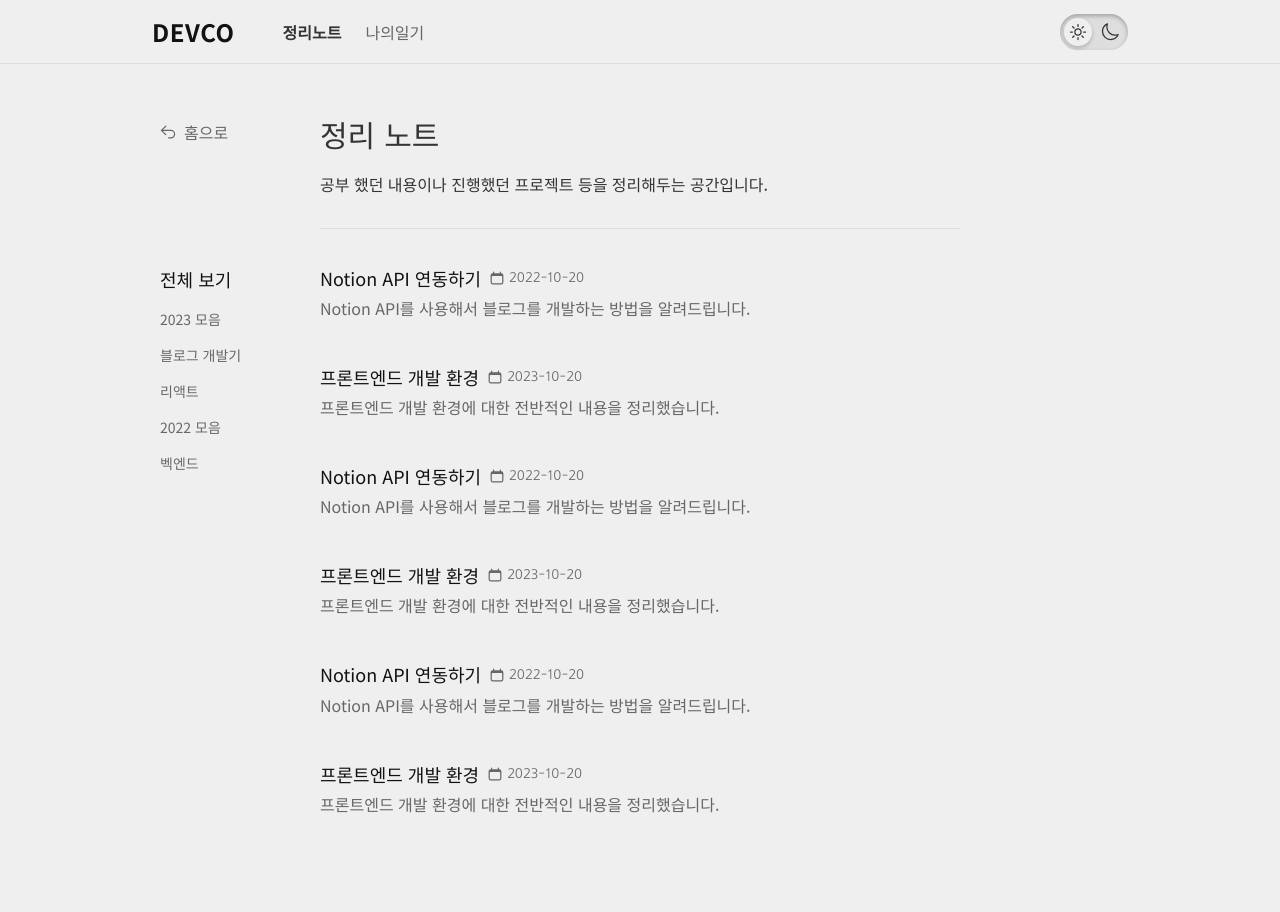
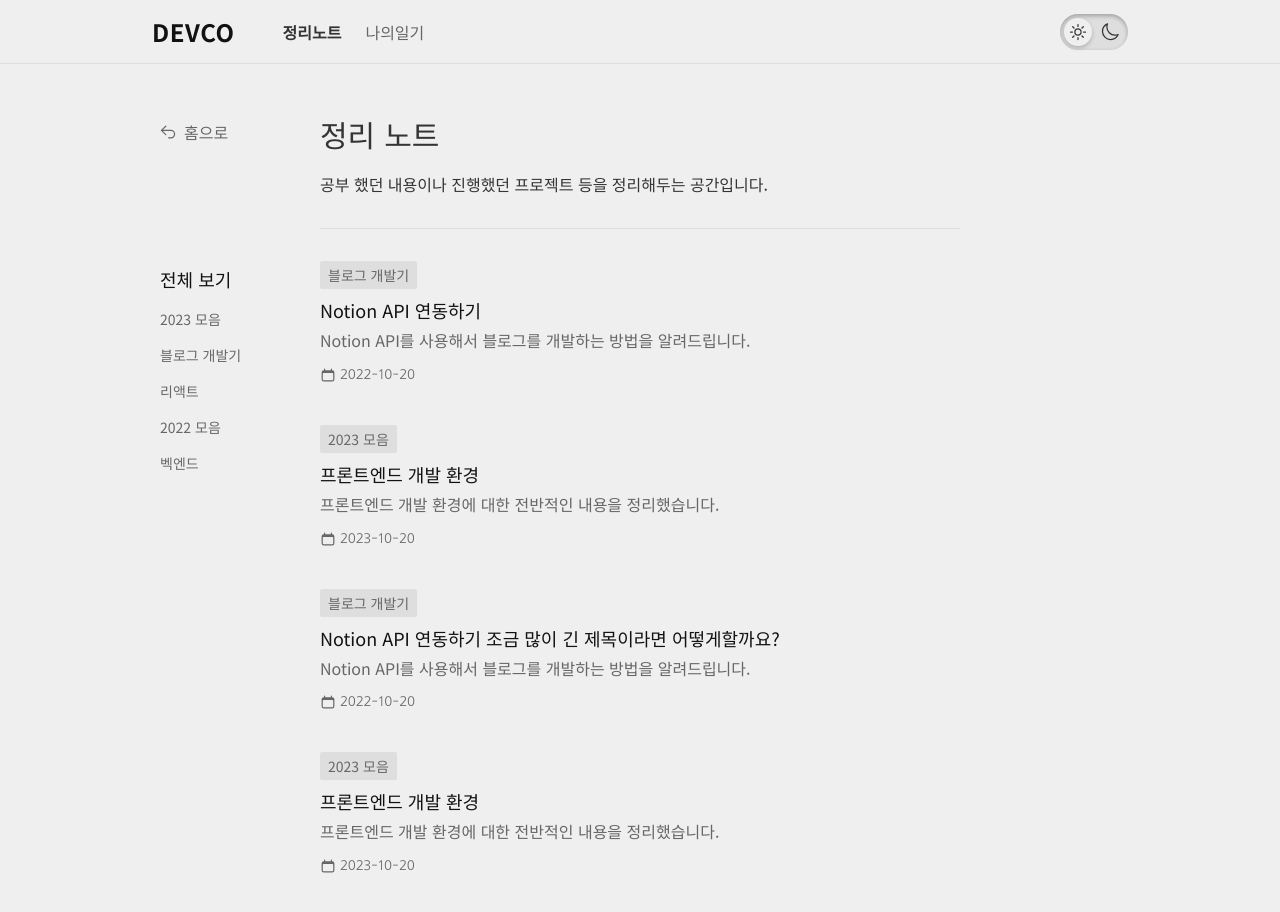
Before and after one commit to rygus9/blog, a Next.js app: page /note in a window 1280 px wide. Shown: the top 912 px of the page. Before the commit the page ends 872 px from the top, so only its background shows below. Built offline with nearby package versions, Linux system fonts and the light colour scheme.

Commit message:
feat: BlogListCard 적용

```diff
--- a/app/_common/mock.ts
+++ b/app/_common/mock.ts
@@ -1,53 +1,34 @@
 export const notes = [
+  {
+    categorySlug: "blog",
+    category: "블로그 개발기",
+    titleSlug: "notion-api",
+    title: "Notion API 연동하기",
+    intro: "Notion API를 사용해서 블로그를 개발하는 방법을 알려드립니다.",
+    createdAt: "2022-10-20",
+  },
   {
     categorySlug: "2023",
     category: "2023 모음",
-    titleSlug: "react-13",
-    title: "React 13 분석하기",
+    titleSlug: "frontend-build",
+    title: "프론트엔드 개발 환경",
+    intro: "프론트엔드 개발 환경에 대한 전반적인 내용을 정리했습니다.",
+    createdAt: "2023-10-20",
   },
   {
     categorySlug: "blog",
     category: "블로그 개발기",
     titleSlug: "notion-api",
-    title: "Notion API 연동하기",
+    title: "Notion API 연동하기 조금 많이 긴 제목이라면 어떻게할까요?",
+    intro: "Notion API를 사용해서 블로그를 개발하는 방법을 알려드립니다.",
+    createdAt: "2022-10-20",
   },
   {
-    categorySlug: "blog",
-    category: "블로그 개발기",
-    titleSlug: "blog-design-structure",
-    title: "디자인 구성, 블로그 구조 설계",
-  },
-  {
-    categorySlug: "blog",
-    category: "블로그 개발기",
-    titleSlug: "next-13-app",
-    title: "NextJS 13 app 디렉토리 도입하기",
+    categorySlug: "2023",
+    category: "2023 모음",
+    titleSlug: "frontend-build",
+    title: "프론트엔드 개발 환경",
+    intro: "프론트엔드 개발 환경에 대한 전반적인 내용을 정리했습니다.",
+    createdAt: "2023-10-20",
   },
 ];
-
-export const snippets = [
-  {
-    categorySlug: "js",
-    category: "JS",
-    titleSlug: "json",
-    title: "JSON 변환",
-  },
-  {
-    categorySlug: "js",
-    category: "JS",
-    titleSlug: "json",
-    title: "유용한 정규식 모음",
-  },
-  {
-    categorySlug: "css",
-    category: "CSS",
-    titleSlug: "safe-area",
-    title: "safe-area 대응",
-  },
-  {
-    categorySlug: "js",
-    category: "CSS",
-    titleSlug: "center-align",
-    title: "요소 중앙 정렬",
-  },
-];
--- a/app/note/_common/mock.ts
+++ b/app/note/_common/mock.ts
@@ -21,38 +21,34 @@ export const categorys = [
   },
 ];
 
-export const posts = [
+export const notes = [
   {
+    categorySlug: "blog",
+    category: "블로그 개발기",
     titleSlug: "notion-api",
     title: "Notion API 연동하기",
     intro: "Notion API를 사용해서 블로그를 개발하는 방법을 알려드립니다.",
     createdAt: "2022-10-20",
   },
   {
+    categorySlug: "2023",
+    category: "2023 모음",
     titleSlug: "frontend-build",
     title: "프론트엔드 개발 환경",
     intro: "프론트엔드 개발 환경에 대한 전반적인 내용을 정리했습니다.",
     createdAt: "2023-10-20",
   },
   {
+    categorySlug: "blog",
+    category: "블로그 개발기",
     titleSlug: "notion-api",
-    title: "Notion API 연동하기",
+    title: "Notion API 연동하기 조금 많이 긴 제목이라면 어떻게할까요?",
     intro: "Notion API를 사용해서 블로그를 개발하는 방법을 알려드립니다.",
     createdAt: "2022-10-20",
   },
   {
-    titleSlug: "frontend-build",
-    title: "프론트엔드 개발 환경",
-    intro: "프론트엔드 개발 환경에 대한 전반적인 내용을 정리했습니다.",
-    createdAt: "2023-10-20",
-  },
-  {
-    titleSlug: "notion-api",
-    title: "Notion API 연동하기",
-    intro: "Notion API를 사용해서 블로그를 개발하는 방법을 알려드립니다.",
-    createdAt: "2022-10-20",
-  },
-  {
+    categorySlug: "2023",
+    category: "2023 모음",
     titleSlug: "frontend-build",
     title: "프론트엔드 개발 환경",
     intro: "프론트엔드 개발 환경에 대한 전반적인 내용을 정리했습니다.",
--- a/app/note/page.tsx
+++ b/app/note/page.tsx
@@ -1,8 +1,9 @@
-import { ArrowUturnLeftIcon, CalendarIcon } from "@heroicons/react/20/solid";
+import { ArrowUturnLeftIcon } from "@heroicons/react/20/solid";
 import Link from "next/link";
 
+import { BlogListCard } from "../_common/components/BlogListCard";
 import { classNames } from "../_common/utils/classNames";
-import { categorys, posts } from "./_common/mock";
+import { categorys, notes } from "./_common/mock";
 
 interface SearchParams {
   category?: string;
@@ -75,19 +76,8 @@ const Page = ({
           </ul>
           <hr className="border-back-em my-8 lg:hidden" />
           <ul className="space-y-10">
-            {posts.map(({ title, titleSlug, intro, createdAt }) => (
-              <article>
-                <h3 className="text-lg text-txt-700">
-                  <Link href={`/note/${titleSlug}`} className="align-middle">
-                    {title}
-                  </Link>
-                  <span className="inline-flex ml-2 gap-1 items-center text-sm text-txt-300 align-middle">
-                    <CalendarIcon className="w-4 h-4" />
-                    <span className="font-arita">{createdAt}</span>
-                  </span>
-                </h3>
-                <p className="text-txt-300 mt-1">{intro}</p>
-              </article>
+            {notes.map((props) => (
+              <BlogListCard {...props} />
             ))}
           </ul>
         </section>
--- a/app/page.tsx
+++ b/app/page.tsx
@@ -2,6 +2,7 @@ import { ChevronRightIcon } from "@heroicons/react/24/outline";
 import Link from "next/link";
 import { PropsWithChildren } from "react";
 
+import { BlogListCard } from "./_common/components/BlogListCard";
 import { notes } from "./_common/mock";
 
 const Page = () => {
@@ -45,9 +46,9 @@ const Page = () => {
       <hr className="border-back-em my-8" />
       <section>
         <Category href="/note">정리 노트</Category>
-        <ul className="mt-2 flex flex-wrap items-start justify-between">
+        <ul className="space-y-8 mt-6 mb-4">
           {notes.map((props) => (
-            <ContentItem type="note" {...props} />
+            <BlogListCard {...props} />
           ))}
         </ul>
         <MoreLink href="/note" />
@@ -55,29 +56,6 @@ const Page = () => {
     </main>
   );
 };
-
-const ContentItem = ({
-  categorySlug,
-  category,
-  titleSlug,
-  title,
-  type,
-}: {
-  categorySlug: string;
-  category: string;
-  titleSlug: string;
-  title: string;
-  type: "note" | "snippet";
-}) => (
-  <li className="w-[48%] py-4 space-y-2">
-    <p className="w-fit py-1 px-2 rounded-sm bg-back-em text-txt-300 text-sm cursor-pointer">
-      <Link href={`/${type}?category=${categorySlug}`}>{category}</Link>
-    </p>
-    <h3 className="cursor-pointer w-fit">
-      <Link href={`/${type}/${titleSlug}`}>{title}</Link>
-    </h3>
-  </li>
-);
 
 const Category = ({ href, children }: PropsWithChildren<{ href: string }>) => (
   <h2 className="text-xl text-txt-700 font-arita font-bold">
```
